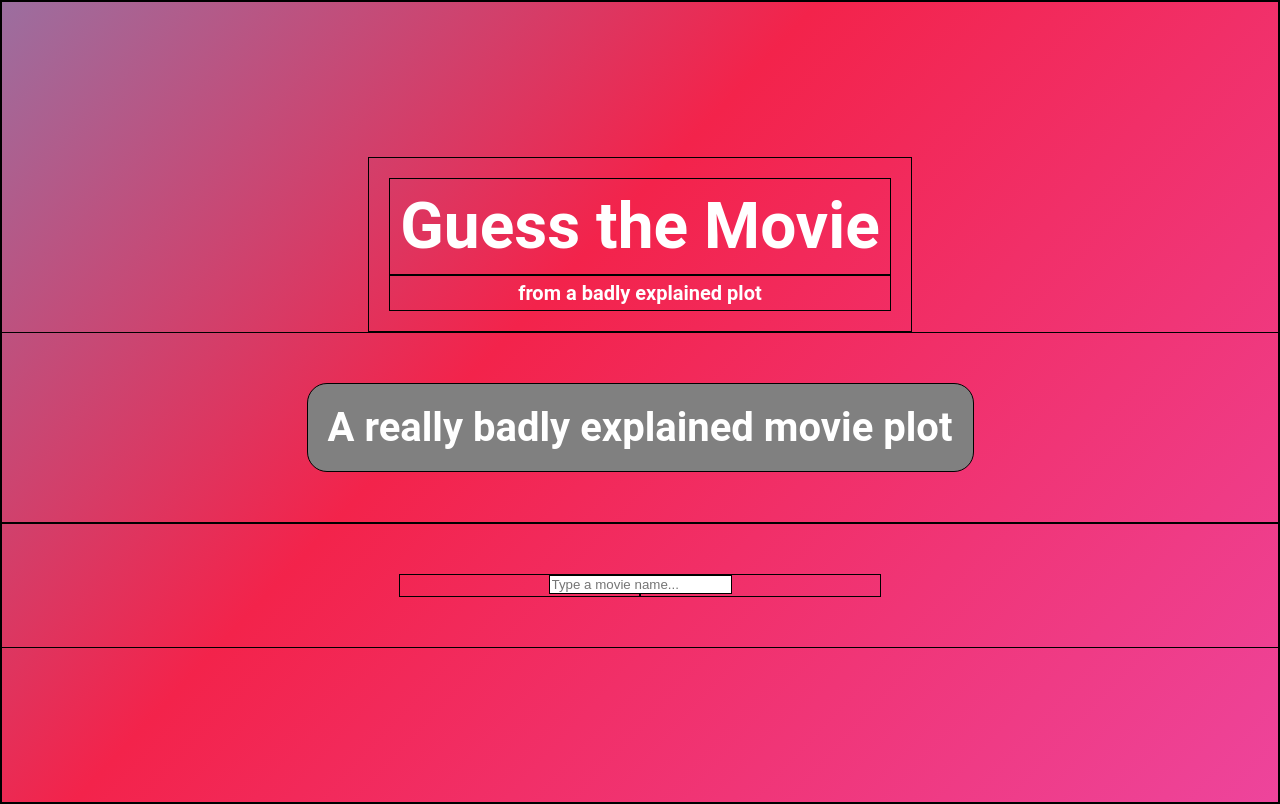
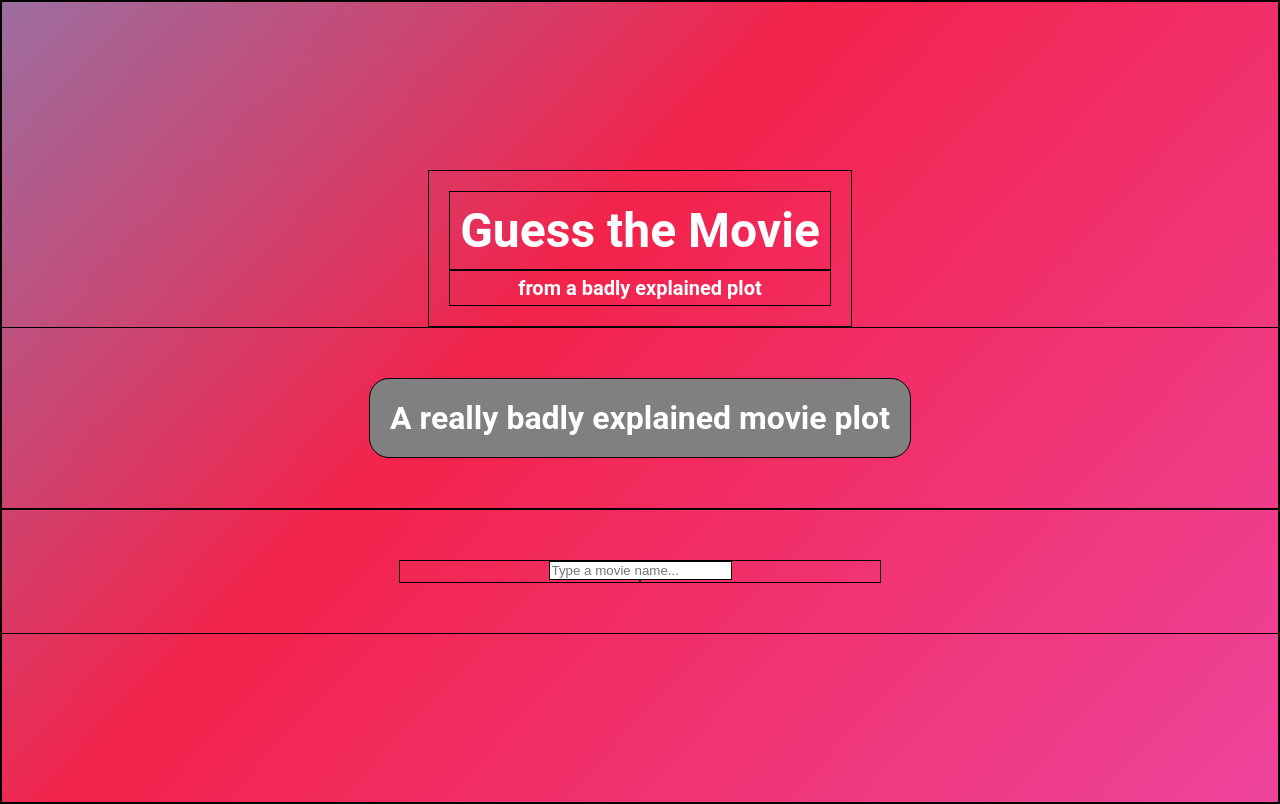
Before and after one commit to astoneham1/movie-plots, a plain HTML site: page index.html in a window 1280 px wide. Drawn offline with Linux system fonts and the light colour scheme.

Commit message:
css changes

```diff
--- a/style.css
+++ b/style.css
@@ -43,14 +43,14 @@ body {
 }
 
 h1 {
-    font-size: 4rem;
+    font-size: 3rem;
     color: white;
     margin: 0;
     padding: 10px;
 }
 
 h2 {
-    font-size: 2.5rem;
+    font-size: 2rem;
     color: white;
     margin: 0;
     padding: 10px;
```
